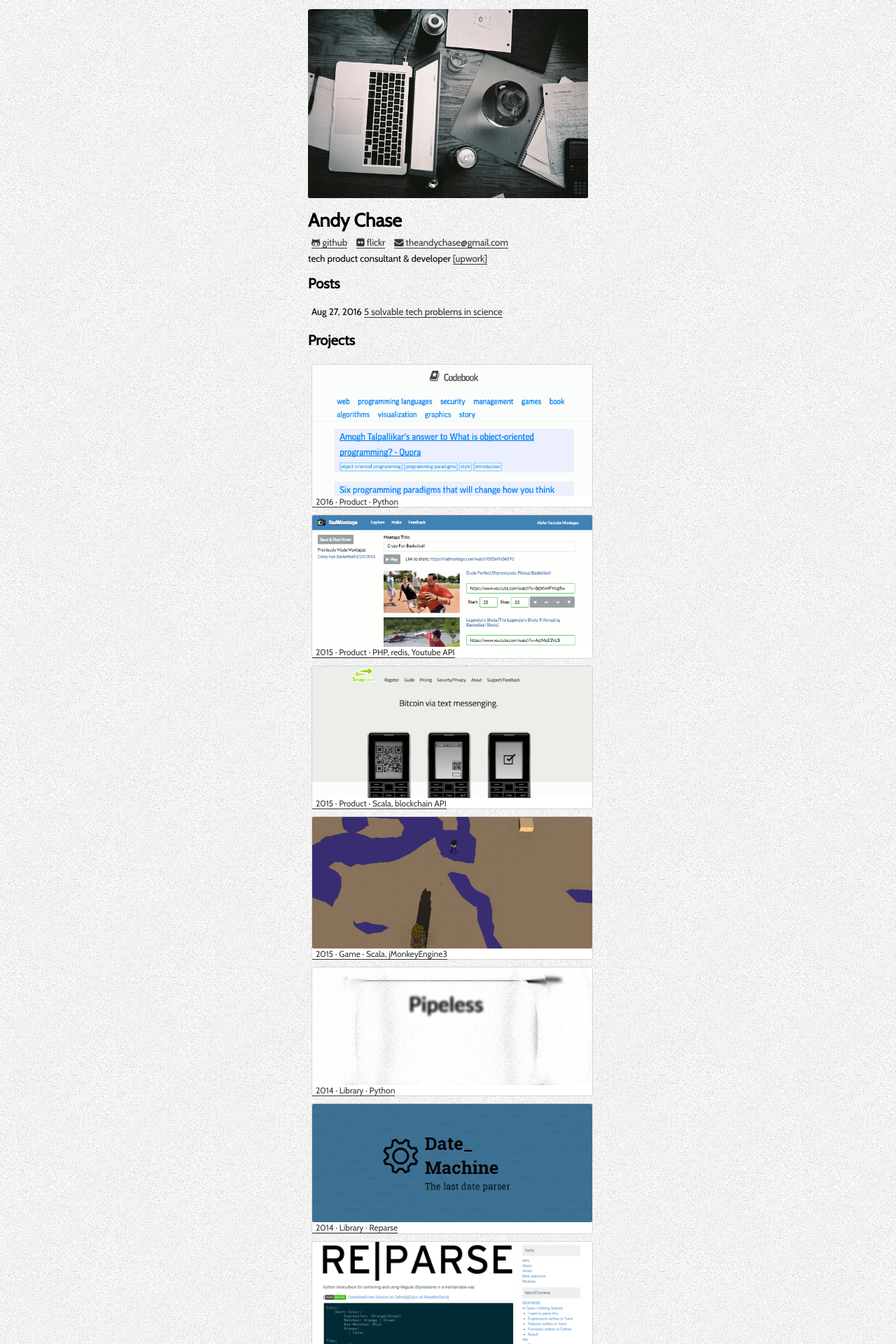
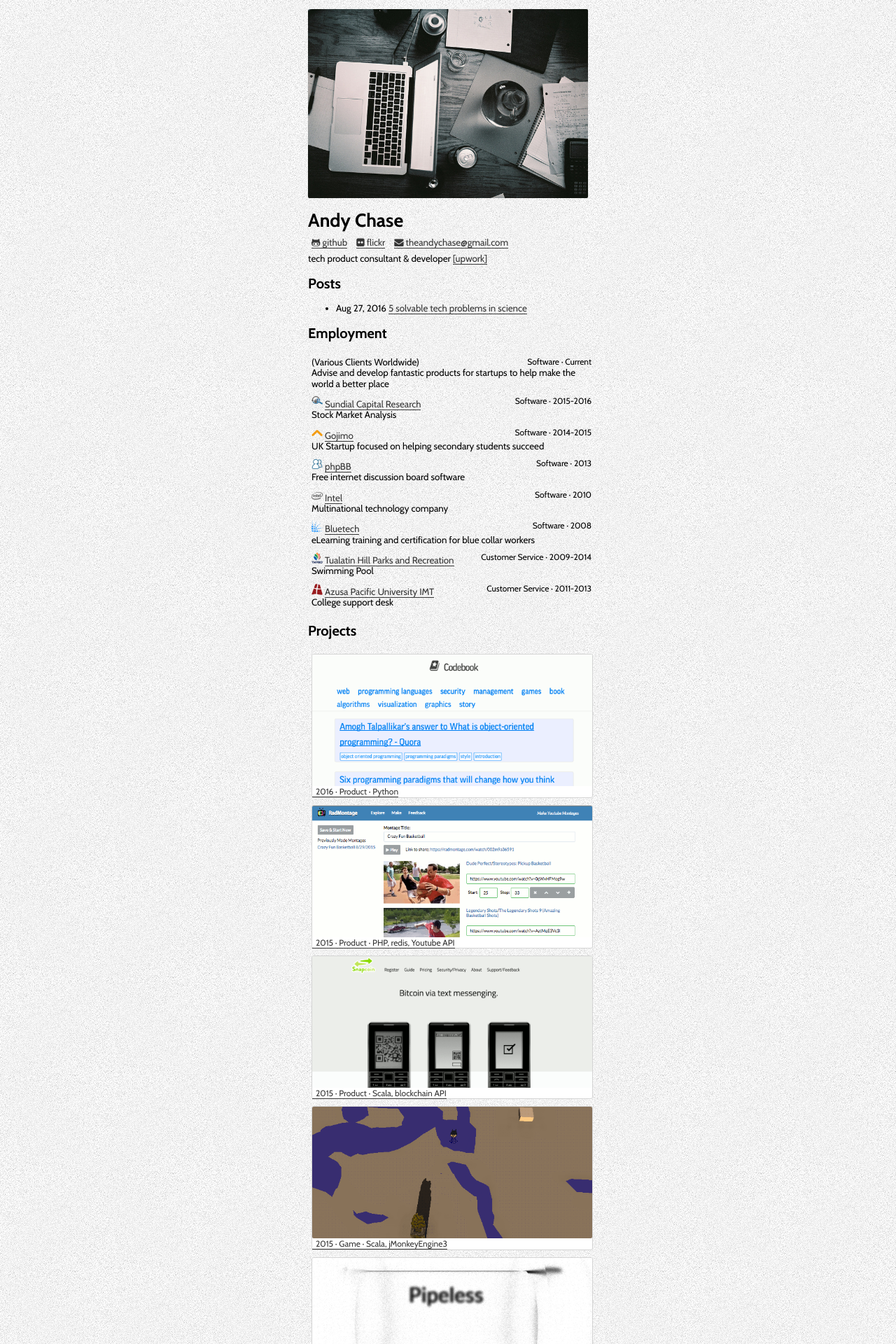
Before and after one commit to andychase/andychase.github.io, a Jekyll site: the page built from index.md, in a window 1280 px wide. Shown: the top 1920 px of the page at 70% size. Built offline with Jekyll 4.4.1, drawn with Linux system fonts in a browser that asks for light colours; nearby versions of some CDN libraries.

Commit message:
Add employment

```diff
--- /dev/null
+++ b/_data/employment.csv
@@ -0,0 +1,9 @@
+when,type,title,icon,company,company_website,company_description
+Current,Software,Tech Product Consultant & Developer,,(Various Clients Worldwide),,Advise and develop fantastic products for startups to help make the world a better place
+2015-2016,Software,Fullstack Developer Consultant,sent.png,Sundial Capital Research,https://www.sentimentrader.com/,Stock Market Analysis
+2014-2015,Software,Fullstack Developer Consultant,gojimo.png,Gojimo,http://gojimo.co,UK Startup focused on helping secondary students succeed
+2013,Software,Intern,phpbb.ico,phpBB,https://www.phpbb.com/,Free internet discussion board software
+2010,Software,Validation Technician Intern,intel.png,Intel,https://www-ssl.intel.com/content/www/us/en/homepage.html,Multinational technology company
+2008,Software,Software Developer Intern,bluevolt.png,Bluetech,https://www.bluevolt.com/,eLearning training and certification for blue collar workers
+2009-2014,Customer Service,Lifeguard,thprd.ico,Tualatin Hill Parks and Recreation,http://www.thprd.org/,Swimming Pool
+2011-2013,Customer Service,Customer Support Representative,apu.png,Azusa Pacific University IMT,http://www.apu.edu/imt/supportdesk/,College support desk
--- a/_layouts/default.html
+++ b/_layouts/default.html
@@ -7,7 +7,7 @@
 
     <title>{% if page.title %}{{ page.title }}{% else %}Andy Chase's website{% endif %}</title>
 
-    <link href='https://fonts.googleapis.com/css?family=Cabin' rel='stylesheet' type='text/css' />
+    <link href="https://fonts.googleapis.com/css?family=Cabin:400,700" rel="stylesheet">
 
     <link href='https://cdnjs.cloudflare.com/ajax/libs/normalize/3.0.0/normalize.min.css' rel='stylesheet' type='text/css' />
 
@@ -40,8 +40,8 @@
     a {
       border-bottom: 1px solid;
     }
-    ul { list-style: none; padding: 0; }
-    ul li { display: inline-block; margin: 5px; }
+    ul.inline-list  { list-style: none; padding: 0; }
+    ul.inline-list  li { display: inline-block; margin: 5px; }
     img {
       border-radius: 2px;
     }
@@ -71,10 +71,13 @@
       margin-bottom: 0;
       position: relative;
     }
-    .project-info {
+    .job-info, .project-info {
       font-size: 9pt;
       padding-left: 5px;
     }
+    .job-info { float: right; }
+    .job-list p { margin: 0;}
+    .job-list li { width: 100%; }
     .rss-subscribe {margin: 0;}
     .show-bullets, .show-bullets ul {list-style: circle; margin-left: 20px;}
     .show-bullets li {display: list-item;}
--- a/index.md
+++ b/index.md
@@ -10,16 +10,28 @@ layout: default
 * [<i class="fa fa-flickr" aria-hidden="true"></i>
  flickr](http://www.flickr.com/photos/asperous/sets/)
 * [<i class="fa fa-envelope" aria-hidden="true"></i> <theandychase@gmail.com>](mailto:theandychase@gmail.com)
-{: #social-links}
+{: #social-links .inline-list}
 
 tech product consultant & developer [[upwork]](https://www.upwork.com/freelancers/~01dbdbcc5a2c375fda)
 {: #my-title}
 
 {% include posts.html %}
 
+## Employment
+
+{% for job in site.data.employment %}
+-  	{% if job.icon %}
+	![{{ job.company }}](/assets/job_icons/{{ job.icon }}){:width="16px" height="16px"}
+	{% endif %}{% if job.company_website %}<a href="{{ job.company_website }}">{{ job.company }}</a>
+	{% else %}
+	<span>{{ job.company }}</span>
+	{% endif %}<span class="job-info">{{job.type}} &middot; {{job.when}}</span>
+	<p>{{ job.company_description }}</p>
+{% endfor %}{: .job-list .inline-list}
+
 ## Projects
 
 {% for project in site.data.projects %}
-- 	<a href="{{ project.link }}"><img src="/assets/featured/{{ project.name|slugify }}.png" alt="{{ project.name }}" width="400px" style="display: block;"><span class="project-info">{{ project.year}} &middot; {{ project.type }} &middot; {{ project.tech }}</span></a>
+- 	<a href="{{ project.link }}"><img src="/assets/featured/{{ project.name|slugify }}.png" alt="{{ project.name }}" width="400px" style="display: block;"><span class="project-info">{{ project.year }} &middot; {{ project.type }} &middot; {{ project.tech }}</span></a>
 	{: .project-item}
-{% endfor %}
+{% endfor %}{: .inline-list}
```
Also changed, not shown: assets/job_icons/apu.png (added), assets/job_icons/bluevolt.png (added), assets/job_icons/gojimo.png (added), assets/job_icons/intel.png (added), assets/job_icons/phpbb.ico (added), assets/job_icons/sent.png (added), assets/job_icons/thprd.ico (added).
